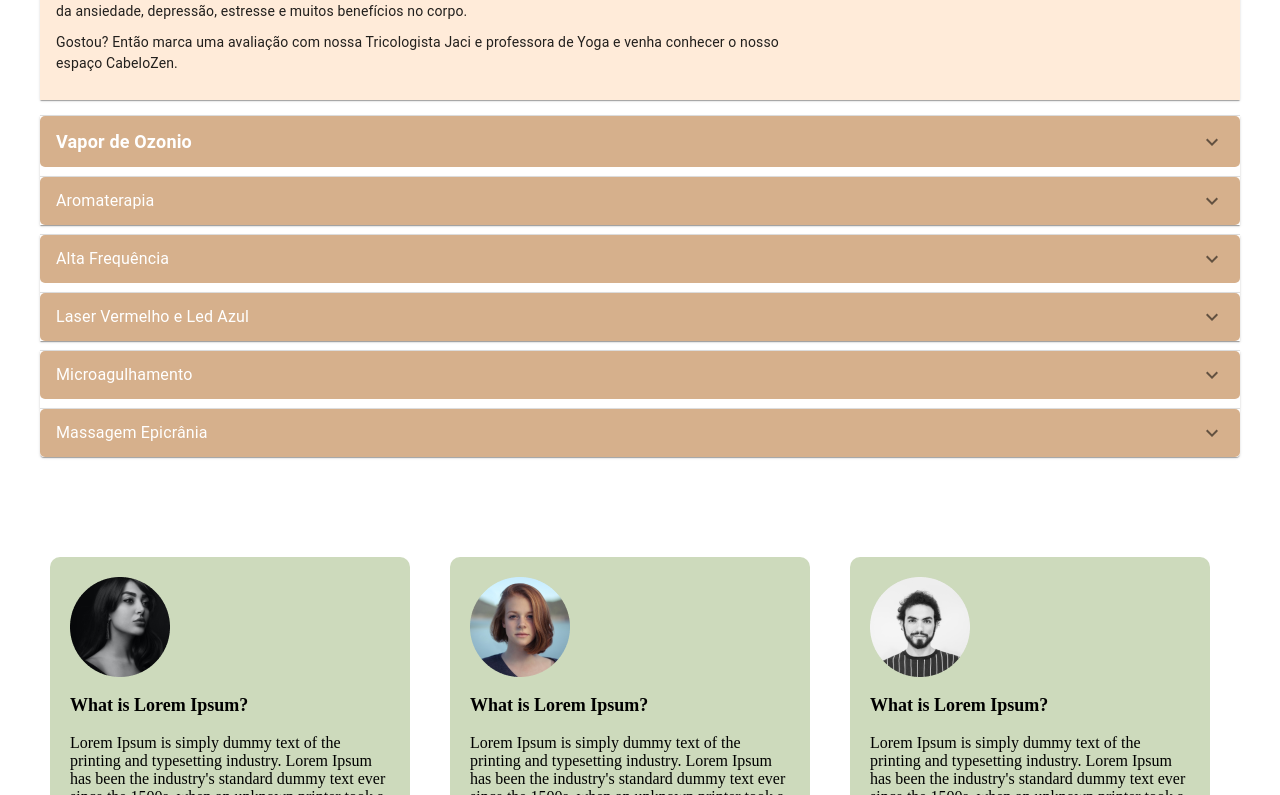
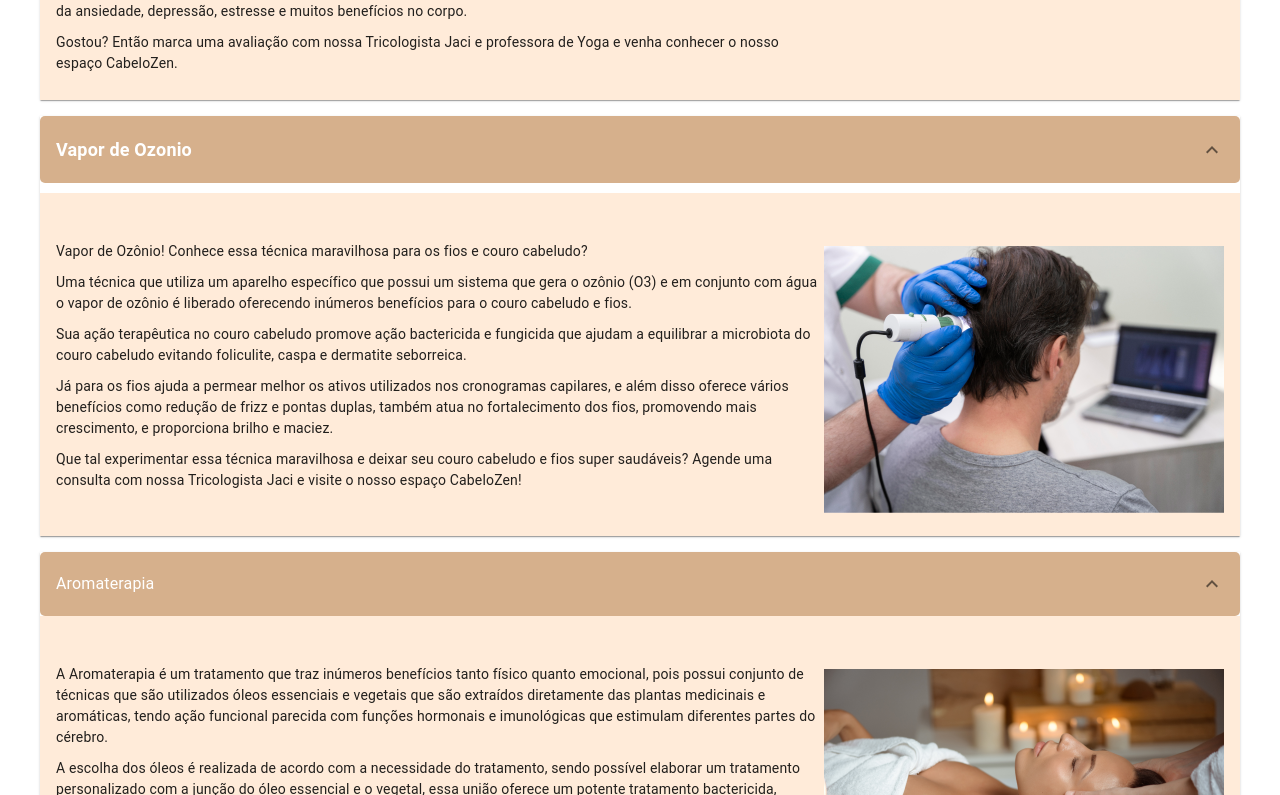
Before and after one commit to leticia-git/cabelo-zen, a Next.js app in the folder cabelo-zen/: page /servicos in a window 1280 px wide. Shown: the part 945-1740 px from the top of the page. Built offline with nearby package versions, Linux system fonts and the light colour scheme.

Commit message:
💥 fix: Open the Accordion on desktop

```diff
--- a/cabelo-zen/src/Components/acordeon.jsx
+++ b/cabelo-zen/src/Components/acordeon.jsx
@@ -47,7 +47,7 @@ export default function SimpleAccordion() {
                     </Typography>
                 </AccordionDetails>
             </Accordion>
-            <Accordion>
+            <Accordion expanded={true}>
                 <AccordionSummary
                     expandIcon={<ExpandMoreIcon />}
                     aria-controls="panel2a-content"
@@ -75,7 +75,7 @@ export default function SimpleAccordion() {
                     </Typography>
                 </AccordionDetails>
             </Accordion>
-            <Accordion>
+            <Accordion expanded={true}>
                 <AccordionSummary
                     expandIcon={<ExpandMoreIcon />}
                     aria-controls="panel3a-content"
@@ -103,7 +103,7 @@ export default function SimpleAccordion() {
                     </Typography>
                 </AccordionDetails>
             </Accordion>
-            <Accordion>
+            <Accordion expanded={true}>
                 <AccordionSummary
                     expandIcon={<ExpandMoreIcon />}
                     aria-controls="panel4a-content"
@@ -138,7 +138,7 @@ export default function SimpleAccordion() {
                     </Typography>
                 </AccordionDetails>
             </Accordion>
-            <Accordion>
+            <Accordion expanded={true}>
                 <AccordionSummary
                     expandIcon={<ExpandMoreIcon />}
                     aria-controls="panel5a-content"
@@ -172,7 +172,7 @@ export default function SimpleAccordion() {
                     </Typography>
                 </AccordionDetails>
             </Accordion>
-            <Accordion>
+            <Accordion expanded={true}>
                 <AccordionSummary
                     expandIcon={<ExpandMoreIcon />}
                     aria-controls="panel6a-content"
@@ -204,7 +204,7 @@ export default function SimpleAccordion() {
                     </Typography>
                 </AccordionDetails>
             </Accordion>
-            <Accordion>
+            <Accordion expanded={true}>
                 <AccordionSummary
                     expandIcon={<ExpandMoreIcon />}
                     aria-controls="panel7a-content"
```
